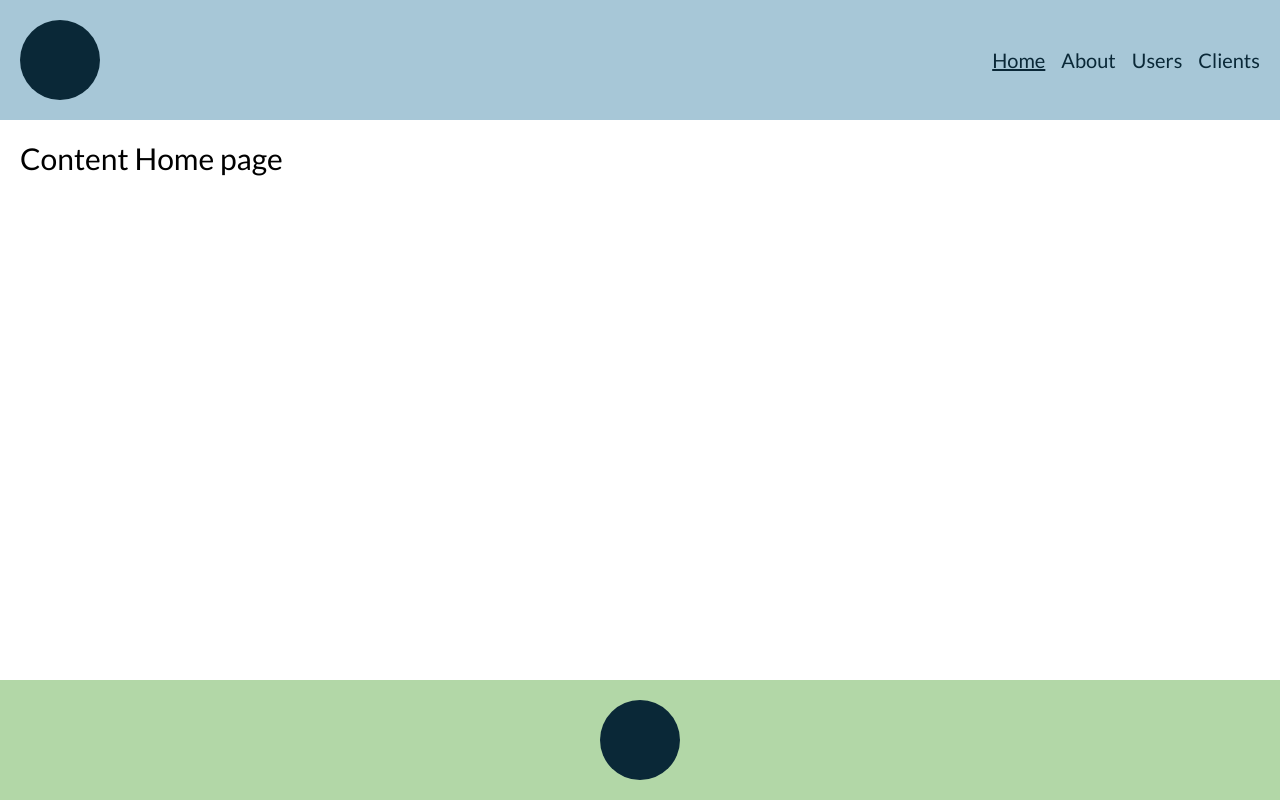
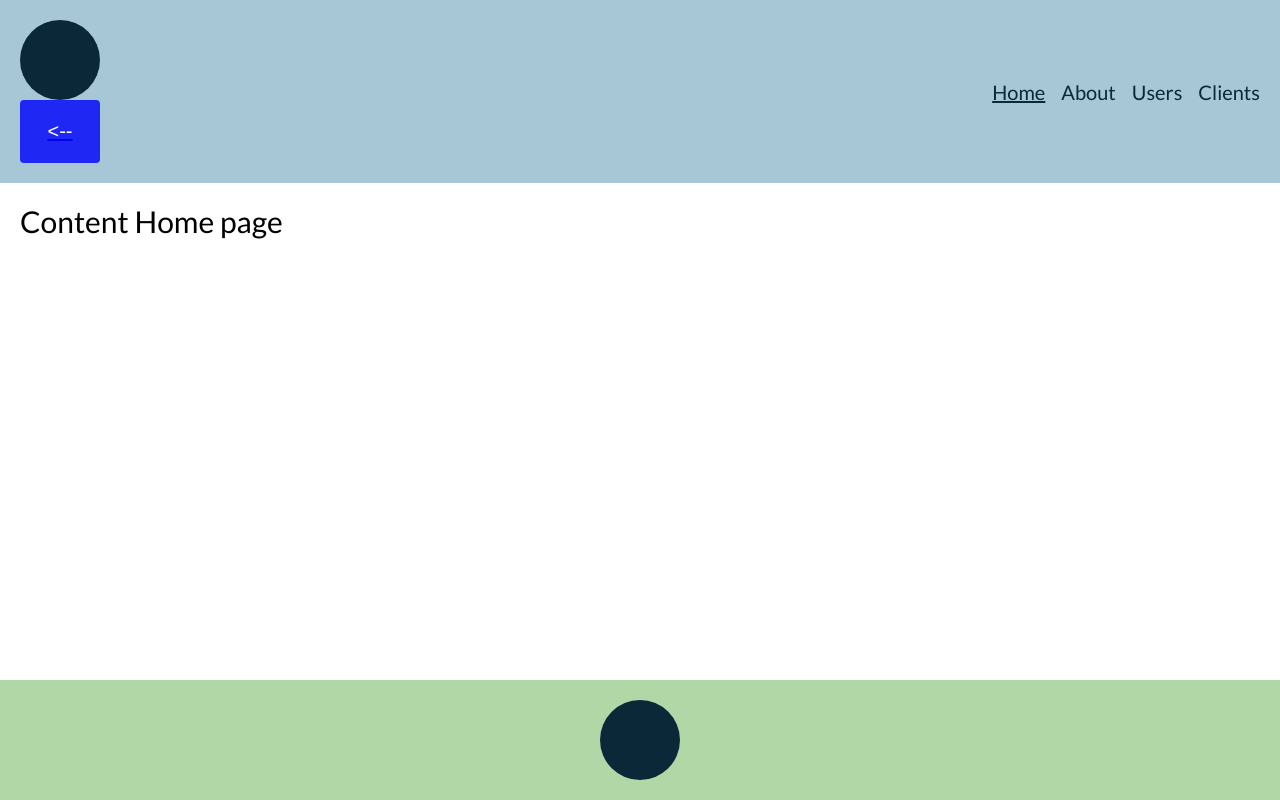
Before and after one commit to Andrew9806-lang/71_react_ts, a React (Vite) app: page / in a window 1280 px wide. Built offline with nearby package versions, Linux system fonts and the light colour scheme.

Commit message:
Homework13

```diff
--- a/src/Components/Layout/Layout.tsx
+++ b/src/Components/Layout/Layout.tsx
@@ -1,5 +1,6 @@
-import { Link } from "react-router-dom";
+import { Link, useNavigate } from "react-router-dom";
 import {
+  ButtonLogo,
   Footer,
   Header,
   LayoutComponent,
@@ -9,14 +10,22 @@ import {
   StyledNavLink,
 } from "./style";
 import type { LayoutProps } from "./type";
+import Button from "../Button/Button";
 
 function Lyout({ children }: LayoutProps) {
   // children pomogaet perenesti vsyu stranicu
+  const navigate = useNavigate();
+  const goToHome = ()=>{
+    navigate(-1);
+  };
   return (
     <LayoutComponent>
       <Header>
     <Link to="/">
     <Logo />
+    <ButtonLogo>
+    <Button name="<--" onClick={goToHome} />
+    </ButtonLogo>
     </Link>
         <NavContainer>
           <StyledNavLink
--- a/src/Components/Layout/style.ts
+++ b/src/Components/Layout/style.ts
@@ -15,8 +15,8 @@ export const Header = styled.header`
   color: #0a2837ff;
 `;
 export const Logo = styled.div`
-  width: 80px;
-  height: 80px;
+  min-width: 80px;
+  min-height: 80px;
   background-color: #0a2837ff;
   border-radius: 50%;
   cursor: pointer;
@@ -43,3 +43,10 @@ export const Footer = styled.footer`
   padding: 20px;
   background-color: #b2d7a7ff;
 `;
+
+export const ButtonLogo= styled.div`
+display: flex;
+align-items: center;
+gap: 16px;
+max-width: 200px;
+`
```
